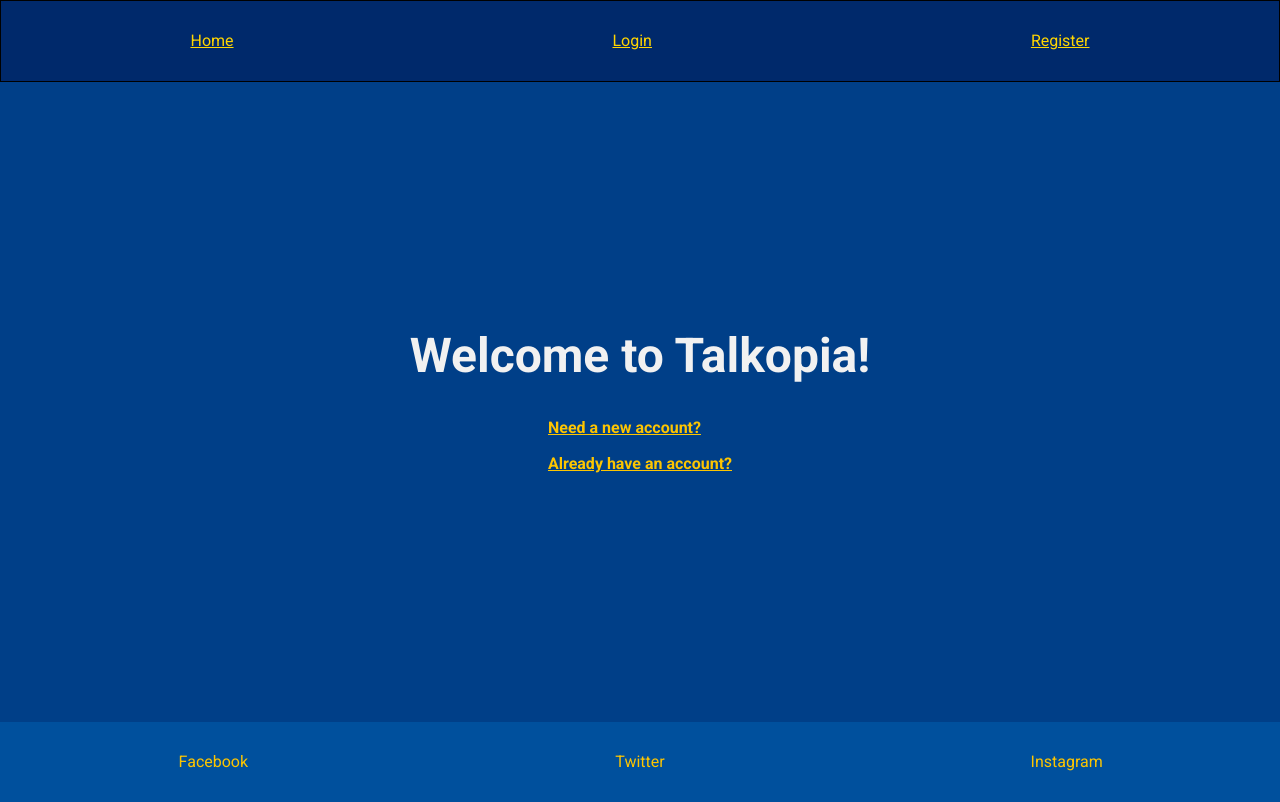
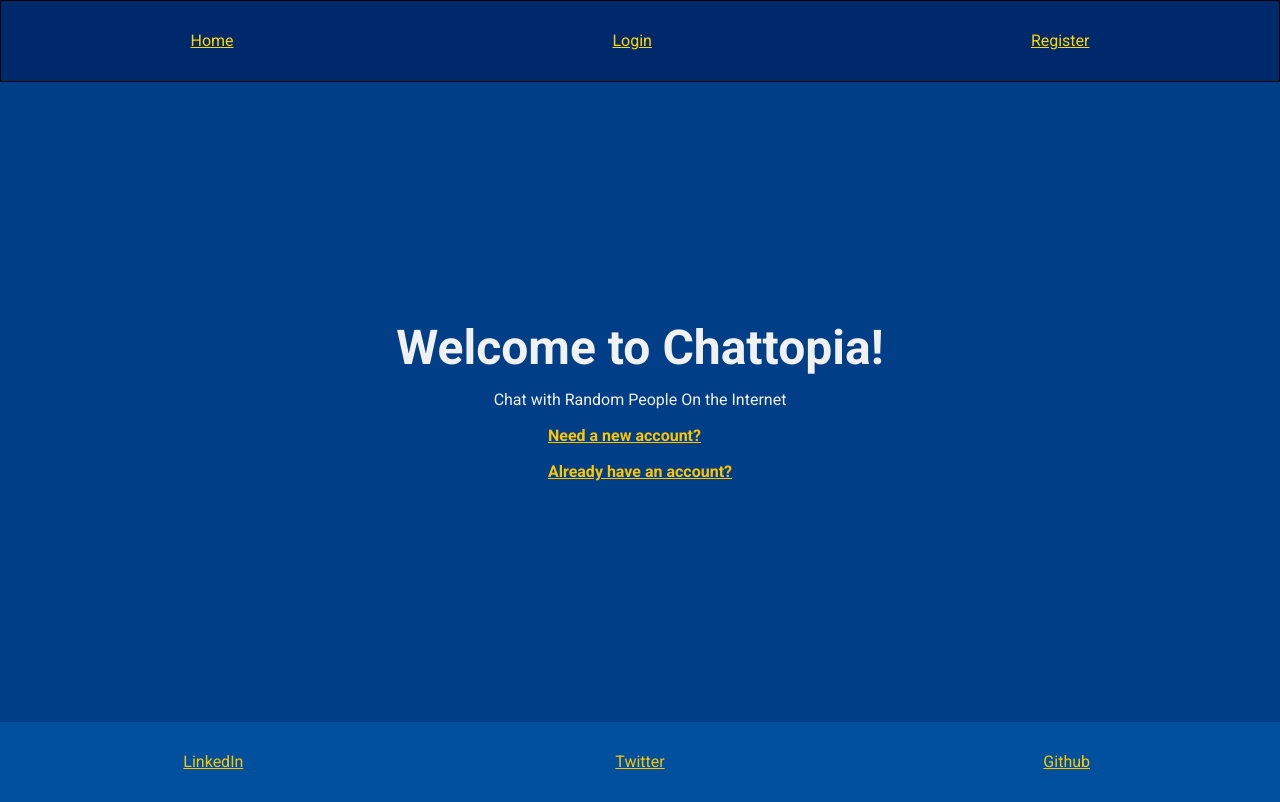
Before and after one commit to BrianARuff/chat-app, a Next.js app: page / in a window 1280 px wide. Built offline with nearby package versions, Linux system fonts and the light colour scheme.

Commit message:
added some real links in, and some more descriptive text on home page

```diff
--- a/src/components/Footer.tsx
+++ b/src/components/Footer.tsx
@@ -1,3 +1,4 @@
+import Link from "next/link";
 import * as React from "react";
 
 const Footer = () => {
@@ -17,31 +18,37 @@ const Footer = () => {
             textAlign: "center",
             width: "100%"
           }}>
+            <Link href={`https://www.linkedin.com/in/brianaruff/`}>
               <a
                 style={{
                   color: "#fdc500"
                 }}
-            >Facebook</a>
+              >LinkedIn</a>
+            </Link>
           </li>
           <li style={{
             textAlign: "center",
             width: "100%"
           }}>
+            <Link href={`https://twitter.com/brianARuff`}>
               <a
                 style={{
                   color: "#fdc500"
                 }}
               >Twitter</a>
+            </Link>
           </li>
           <li style={{
             textAlign: "center",
             width: "100%"
           }}>
+            <Link href={`https://github.com/BrianARuff`}>
               <a
                 style={{
                   color: "#fdc500"
                 }}
-            >Instagram</a>
+              >Github</a>
+            </Link>
           </li>
         </ul>
       </nav>
--- a/src/pages/index.tsx
+++ b/src/pages/index.tsx
@@ -18,7 +18,8 @@ const Home = () => {
           fontWeight: "bolder",
           margin: `20px`
         }}
-      >Welcome to Talkopia!</h1>
+      >Welcome to Chattopia!</h1>
+      <h2>Chat with Random People On the Internet</h2>
       <div>
         <p style={{
           fontWeight: "bold",
```
Lines whose indentation alone changed are shown as unchanged.
